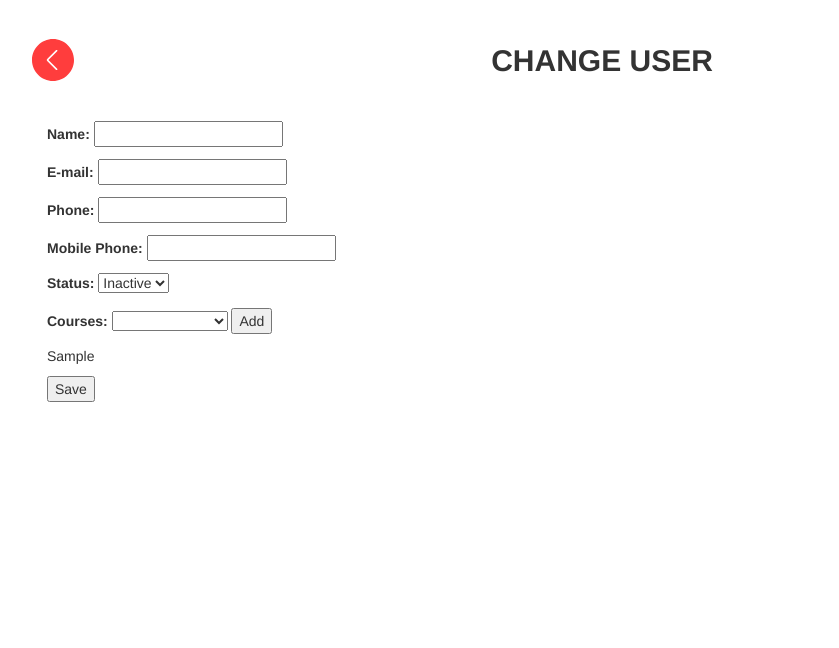
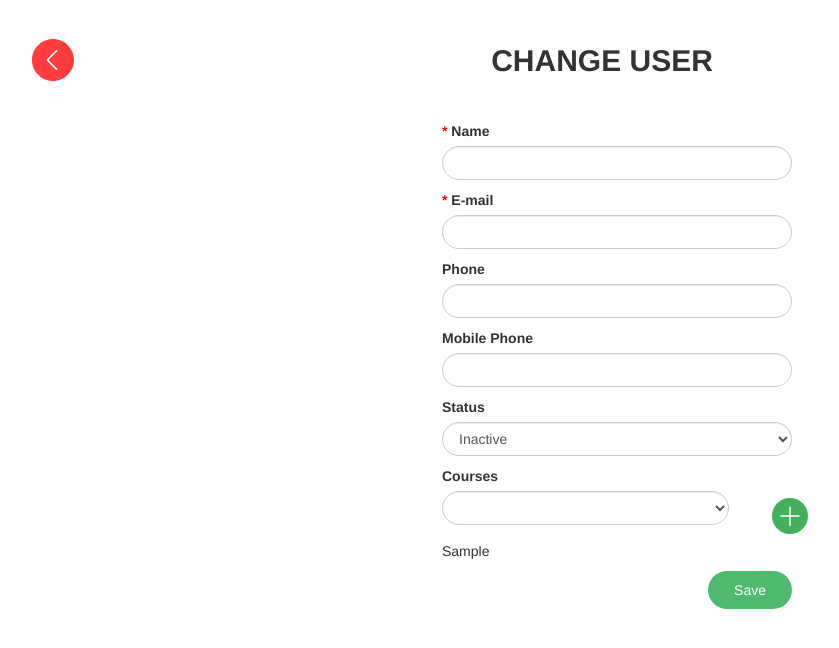
Before and after one commit to Kharmanoid/Synergy_test, a Django app: template Synergy_test/users_app/templates/user_edit.html in a window 1280 px wide. Shown: the part 51-699 px from the top of the page, without its empty margins (38-877 px from the left). Run offline with Django 3.2, Linux system fonts and the light colour scheme; tables that the repository leaves empty hold one stand-in row (values such as "Sample post"); the template is opened without the code that fills it: values that come from a table or form of the project are taken from there, most other values are stand-ins (such as "Sample title", 1, 10 or a date in 2020); some libraries are stand-ins or nearby versions.

Commit message:
Updated create and edit form templates

```diff
--- a/Synergy_test/users_app/db_access.py
+++ b/Synergy_test/users_app/db_access.py
@@ -8,7 +8,7 @@ CACHE = {}
 
 class DBConnector:
     def __init__(self):
-        self.__connection = MySQLdb.connect(db="Users")
+        self.__connection = MySQLdb.connect(db="Users", user="mysql", password="ws3d1xc")
 
     def __del__(self):
         self.__connection.close()
--- a/Synergy_test/users_app/forms/user_form.py
+++ b/Synergy_test/users_app/forms/user_form.py
@@ -2,16 +2,12 @@ import re
 
 from django import forms
 from django.core.exceptions import ValidationError
-from django.forms.widgets import HiddenInput
 from django.utils.translation import ugettext_lazy as _
 
 
 def name_validator(value):
     if not value.replace(' ', '').isalpha():
-        raise ValidationError(
-            _('%(value)s cannot contain digits!'),
-            params={'value': value},
-        )
+        raise ValidationError('Name cannot contain digits!')
 
 
 def phone_validator(value):
@@ -23,9 +19,28 @@ def phone_validator(value):
 
 
 class UserForm(forms.Form):
-    id = forms.IntegerField(required=False, widget=HiddenInput)
-    name = forms.CharField(max_length=50, label="Name", validators=[name_validator])
-    mail = forms.EmailField(label="E-mail")
-    phone = forms.CharField(max_length=15, required=False, label="Phone", validators=[phone_validator])
-    mobile = forms.CharField(max_length=15, required=False, label="Mobile Phone", validators=[phone_validator])
-    status = forms.ChoiceField(choices=[(1, "Inactive"), (2, "Active")], label="Status")
+    id = forms.IntegerField(required=False, widget=forms.HiddenInput)
+    name = forms.CharField(max_length=50,
+                           label="Name",
+                           validators=[name_validator],
+                           widget=forms.TextInput(attrs={"class": "form-control form-radius"}))
+
+    mail = forms.EmailField(label="E-mail",
+                            widget=forms.EmailInput(attrs={"class": "form-control form-radius"}))
+
+    phone = forms.CharField(max_length=15,
+                            required=False,
+                            label="Phone",
+                            validators=[phone_validator],
+                            widget=forms.TextInput(attrs={"class": "form-control form-radius"}))
+
+    mobile = forms.CharField(max_length=15,
+                             required=False,
+                             label="Mobile Phone",
+                             validators=[phone_validator],
+                             widget=forms.TextInput(attrs={"class": "form-control form-radius"}))
+
+    status = forms.ChoiceField(choices=[(1, "Inactive"), (2, "Active")],
+                               required=False,
+                               label="Status",
+                               widget=forms.Select(attrs={"class": "form-control form-radius"}))
--- a/Synergy_test/users_app/static/css/users.css
+++ b/Synergy_test/users_app/static/css/users.css
@@ -32,3 +32,20 @@ body {
     font-size: 0;
     border-radius: 20px 20px;
 }
+
+.form-radius {
+    border-radius: 30px;
+}
+
+.form-radius[disabled] {
+    border-radius: 30px;
+    background-color: red;
+}
+
+.btn-submit {
+    background-color: #4FBA6F;
+    border-radius: 30px;
+    padding: 8px 25px;
+    color: white;
+    float: right;
+}
--- a/Synergy_test/users_app/templates/user_edit.html
+++ b/Synergy_test/users_app/templates/user_edit.html
@@ -4,6 +4,7 @@
     Change User
 {% endblock %}
 {% block page_content %}
+<script src="https://ajax.googleapis.com/ajax/libs/angularjs/1.6.4/angular.min.js"></script>
 <div class="container">
 <!-- START PAGE HEADER -->
     <div class="row row-header">
@@ -18,27 +19,55 @@
         <div class="col-xs-1"></div>
     </div>
     <div class="container">
+        <div class="col-xs-4"></div>
+        <div class="col-xs-4">
             <form method="post">
                 {% csrf_token %}
-            {{ form.as_p }}
+                {% for hidden in form.hidden_fields %}
+                    {{ hidden }}
+                {% endfor %}
+                {% for field in form.visible_fields %}
+                <label class="control-label" for="id_{{ field.name }}">
+                    {% if field.field.required %}
+                    <span style="color: red">*</span>
+                    {% endif %}
+                    {{ field.label }}
+                </label>
+                <div class="error-form-field">
+                    {% for error in field.errors %}
+                    <h6 style="color: red">{{ error }}</h6>
+                    {% endfor %}
+                </div>
+                <div>
+                    {{ field.as_widget }}
+                    <h6 class="help-block">{{ field.help_text }}</h6>
+                </div>
+                {% endfor %}
                 {% if available_courses %}
-                <p>
-                    <label for="avail-courses">Courses:</label>
-                    <select id="avail-courses" name="course">
+                    <label for="avail-courses">Courses</label>
+                    <div class="row">
+                        <div class="col-xs-10">
+                            <select class="form-control form-radius" id="avail-courses" name="course">
                                 <option value=""></option>
                                 {% for course in available_courses %}
                                     <option value="{{ course.id }}">{{ course.name }}</option>
                                 {% endfor %}
                             </select>
-                    <input type="submit" value="Add" />
-                </p>
+                        </div>
+                        <div class="col-xs-2">
+                            <button class="btn btn-link" type="submit">
+                                <img src="{% static 'img/plus.svg' %}" alt="Add" height="36" width="36"/>
+                            </button>
+                        </div>
+                    </div>
                 {% endif %}
                 {% for k, v in selected_courses.items %}
                     <p>{{ v }}</p>
                 {% endfor %}
-            <input type="submit" value="Save" />
+                <input class="btn btn-submit" type="submit" value="Save" />
             </form>
         </div>
-
+        <div class="col-xs-4"></div>
+    </div>
 </div>
 {% endblock %}
--- a/Synergy_test/users_app/views/user_edit_view.py
+++ b/Synergy_test/users_app/views/user_edit_view.py
@@ -18,6 +18,7 @@ class UserEditView(FormView):
         return self.render_to_response(context)
 
     def post(self, request, *args, **kwargs):
+        print(request.POST)
         self.user_id = request.POST.get("id")
         course_id = request.POST.get("course")
         if course_id:
```
Also changed, not shown: Synergy_test/users_app/templates/user_create.html (+25 -5 lines), 1 other file. Lines whose indentation alone changed are shown as unchanged.
